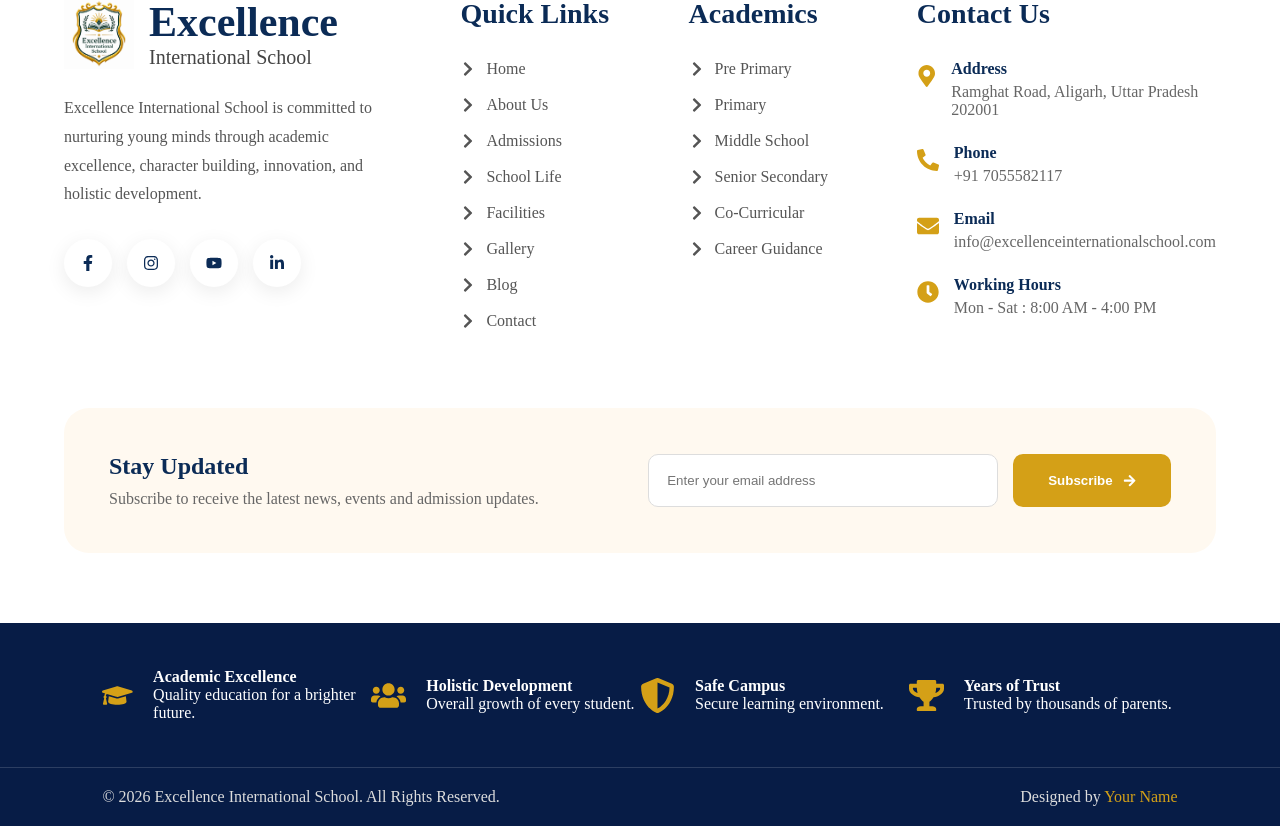
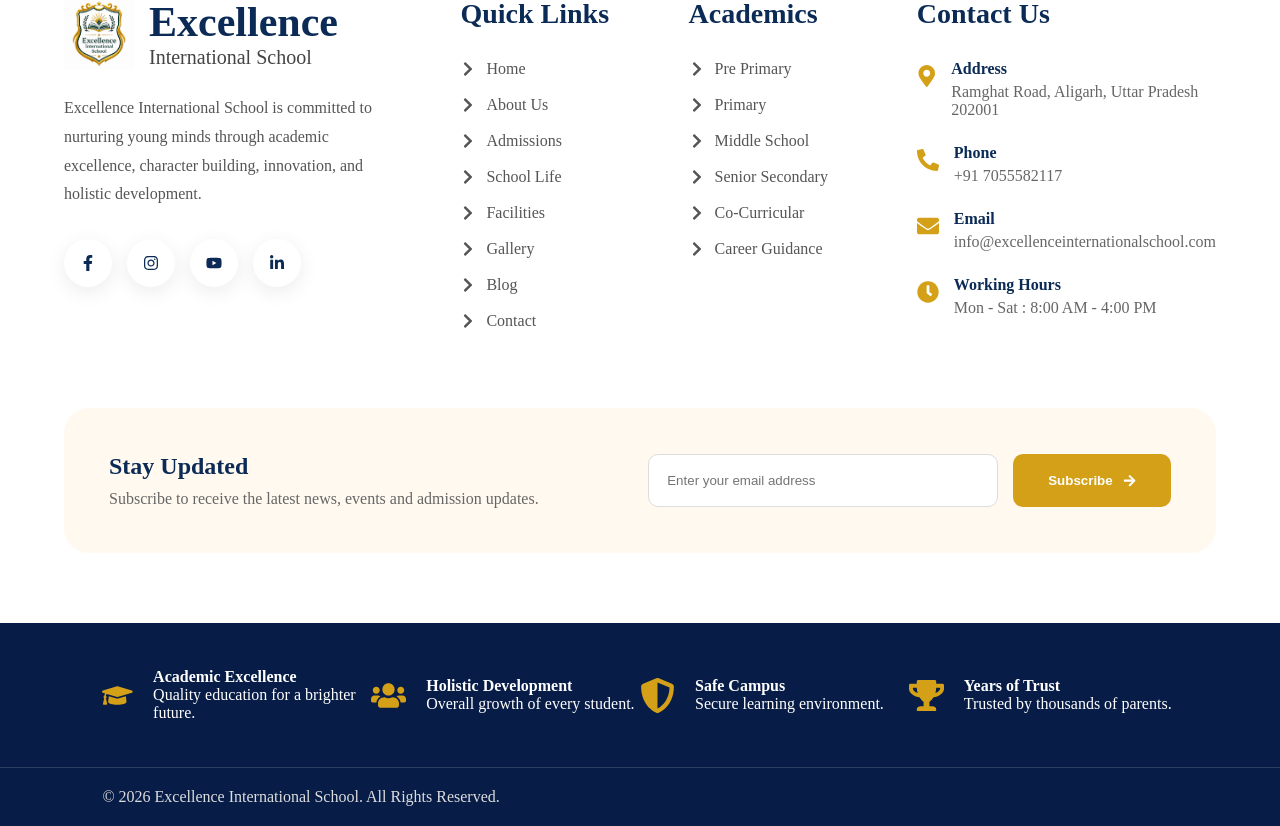
Before and after one commit to Abhimanyu2001/DETTROIN-INT-Rahul-Website, a React (Vite) app: page / in a window 1280 px wide. Shown: the part 309-1135 px from the top of the page. Built offline with nearby package versions, Linux system fonts and the light colour scheme.

Commit message:
Created Footer.jsx

```diff
--- a/src/components/Footer.jsx
+++ b/src/components/Footer.jsx
@@ -209,9 +209,7 @@ function Footer() {
           © 2026 Excellence International School. All Rights Reserved.
         </p>
 
-        <p>
-          Designed by <span>Your Name</span>
-        </p>
+
 
       </div>
 
```
